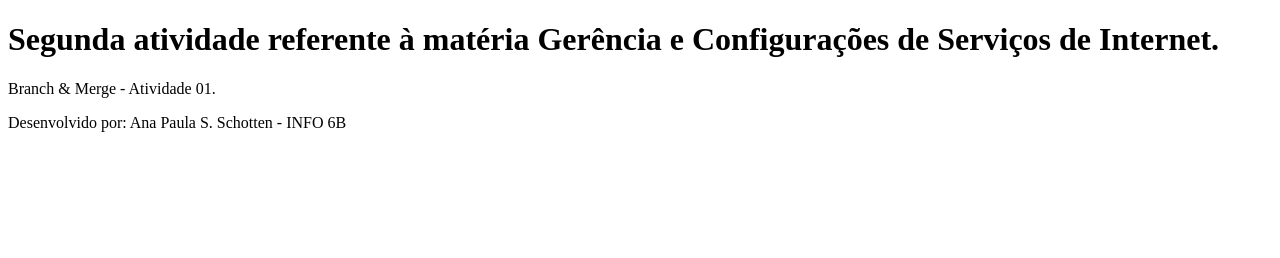
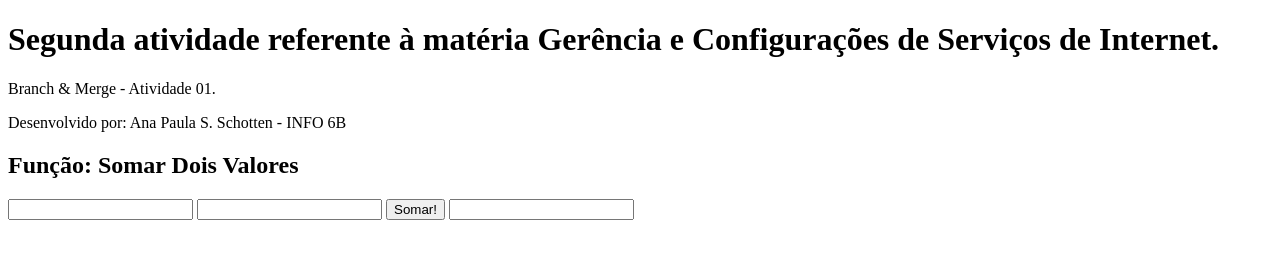
Before and after one commit to apsschotten/atividade-branchs, a plain HTML site: page index.html in a window 1280 px wide. Drawn offline with Linux system fonts and the light colour scheme.

Commit message:
Update "index.html".

```diff
--- a/index.html
+++ b/index.html
@@ -12,6 +12,13 @@
     <h1>Segunda atividade referente à matéria Gerência e Configurações de Serviços de Internet.</h1>
     <p>Branch & Merge - Atividade 01.</p>
     <p>Desenvolvido por: Ana Paula S. Schotten - INFO 6B</p>
+
+    <h2>Função: Somar Dois Valores</h2>
+    <input type="text" id="valorX_soma" />
+    <input type="text" id="valorY_soma" />
+    <button onclick="somar()">Somar!</button>
+    <input type="text" id="resultado_soma" />
+
     <script src="./script.js"></script>
 </body>
 
```
